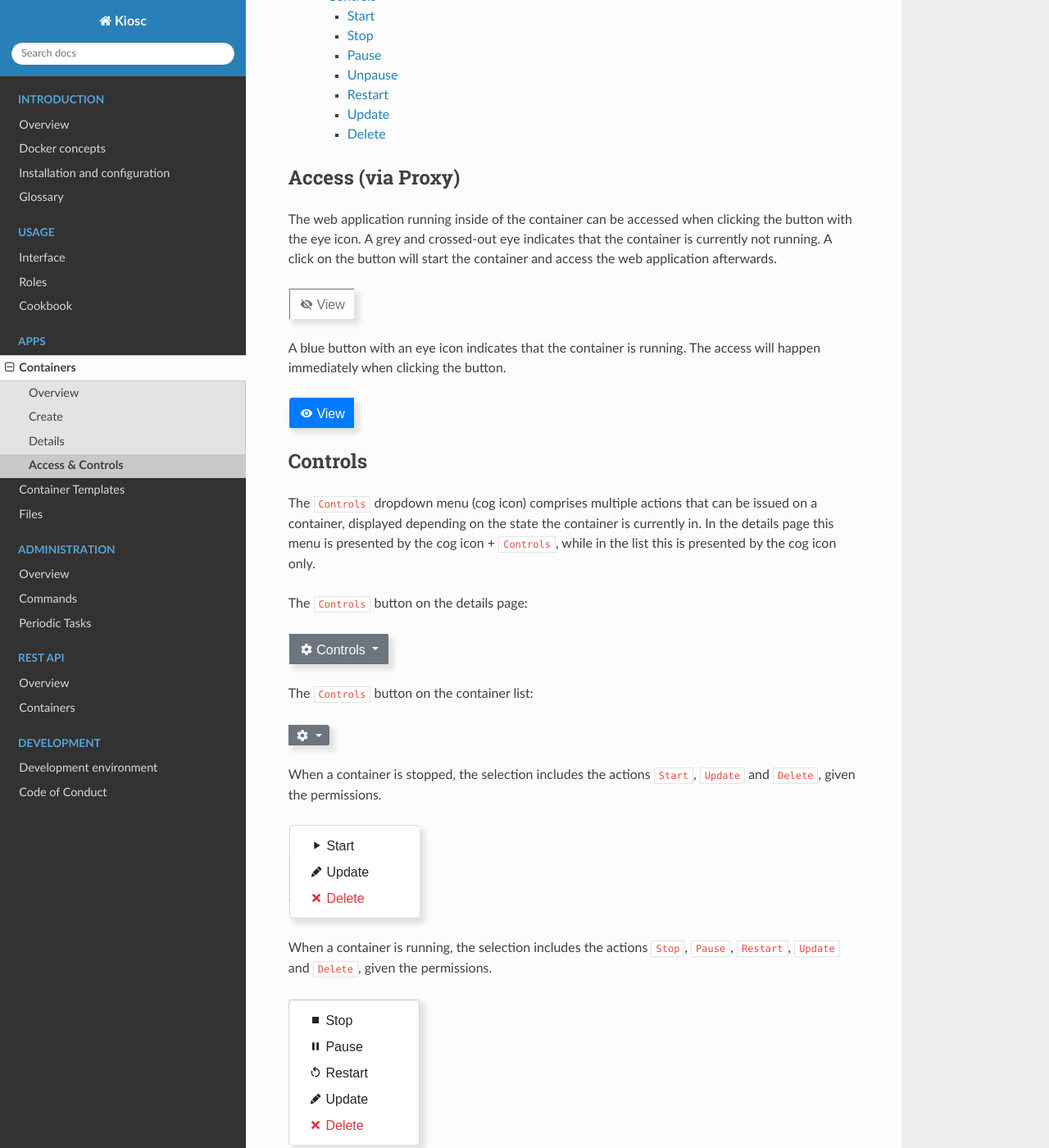
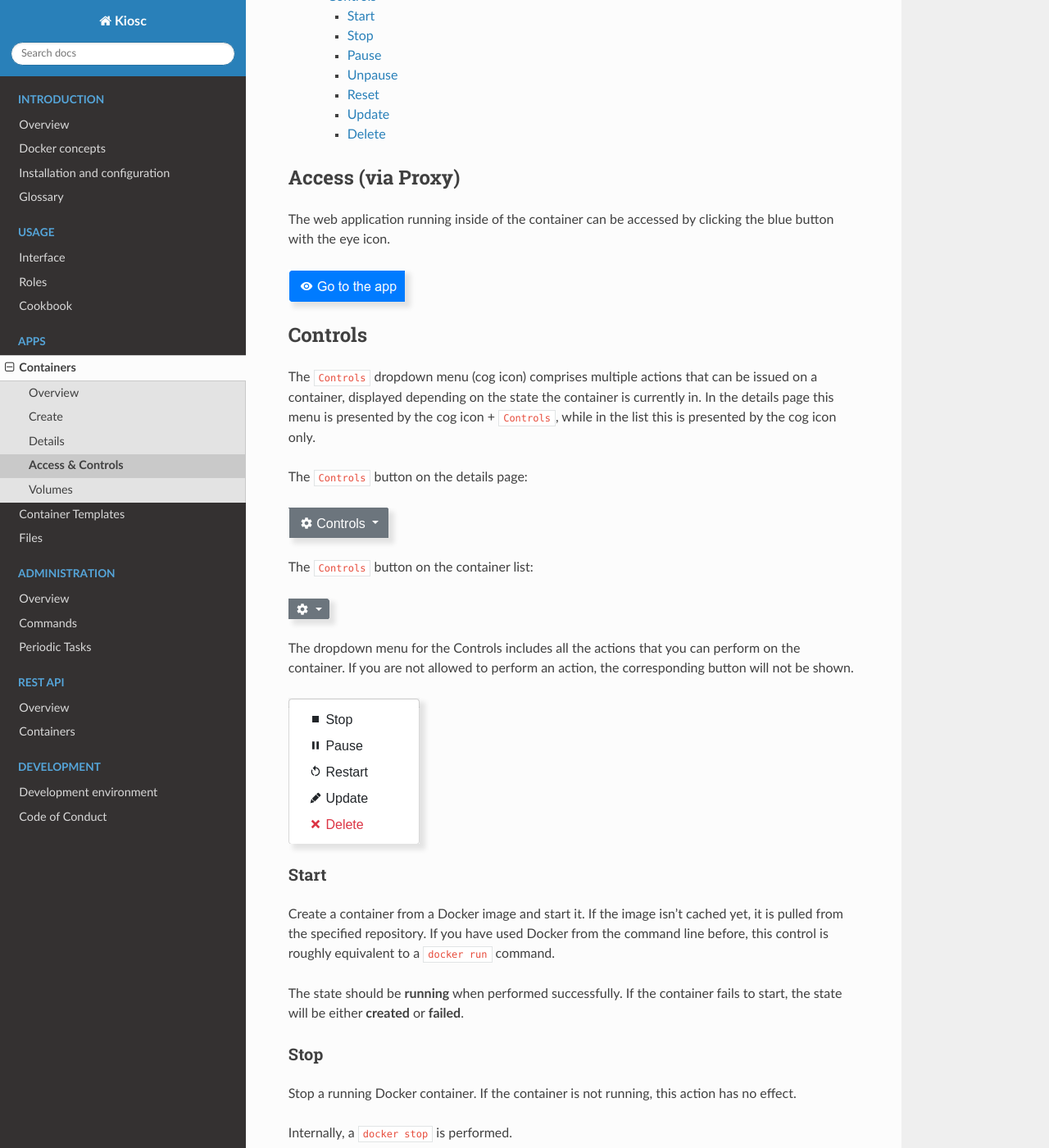
Before and after one commit to bihealth/kiosc-server, a Sphinx documentation site: the page built from docs/source/apps_containers_controls.rst, in a window 1280 px wide and 1400 px high, scrolled down 260 px. Shown: the whole window at 82% size. Built offline with Sphinx 7.4.7 and the Read the Docs theme 3.1.0, drawn with Linux system fonts in a browser that asks for light colours; some of the changed text lies outside the part shown.

Commit message:
update docs

```diff
--- a/docs/source/apps_containers_controls.rst
+++ b/docs/source/apps_containers_controls.rst
@@ -9,16 +9,7 @@ Access (via Proxy)
 ------------------
 
 The web application running inside of the container can be accessed
-when clicking the button with the eye icon. A grey and crossed-out
-eye indicates that the container is currently not running. A click
-on the button will start the container and access the web application
-afterwards.
-
-.. image:: figures/apps/containers/proxy_not_running.png
-  :alt: Proxy button when container is not running
-
-A blue button with an eye icon indicates that the container is running.
-The access will happen immediately when clicking the button.
+by clicking the blue button with the eye icon.
 
 .. image:: figures/apps/containers/proxy_running.png
   :alt: Proxy button when container is running
@@ -42,15 +33,9 @@ The ``Controls`` button on the container list:
 .. image:: figures/apps/containers/controls_button_list.png
   :alt: Controls button on the container list page
 
-When a container is stopped, the selection includes the actions
-``Start``, ``Update`` and ``Delete``, given the permissions.
-
-.. image:: figures/apps/containers/controls_menu_stopped.png
-  :alt: Control menu when container is not running
-
-When a container is running, the selection includes the actions
-``Stop``, ``Pause``, ``Restart``, ``Update`` and ``Delete``,
-given the permissions.
+The dropdown menu for the Controls includes all the actions that
+you can perform on the container. If you are not allowed to perform an action,
+the corresponding button will not be shown.
 
 .. image:: figures/apps/containers/controls_menu_running.png
   :alt: Control menu when container is not running
@@ -59,23 +44,18 @@ given the permissions.
 Start
 ^^^^^
 
-Create a container from a Docker image and start it.  If the image isn't
-cached yet, it is pulled from the specified repository.  An existing
-container is always wiped before performing the starting action.
-
-Internally, the following cadence is performed::
-
-    docker rm
-    docker pull
-    docker create
-    docker run
+Create a container from a Docker image and start it. If the image isn't cached
+yet, it is pulled from the specified repository. If you have used Docker from
+the command line before, this control is roughly equivalent to a ``docker run``
+command.
 
 The state should be **running** when performed successfully.
+If the container fails to start, the state will be either **created** or **failed**.
 
 Stop
 ^^^^
 
-Stop a running Docker container. Only available when Docker container state is reported as running.
+Stop a running Docker container. If the container is not running, this action has no effect.
 
 Internally, a ``docker stop`` is performed.
 
@@ -84,7 +64,7 @@ The state should be **exited** when performed successfully.
 Pause
 ^^^^^
 
-Pause a running Docker container. Only available when Docker container state is reported as running.
+Pause a running Docker container.
 
 Internally, a ``docker pause`` is performed.
 
@@ -93,16 +73,16 @@ The state should be **paused** when performed successfully.
 Unpause
 ^^^^^^^
 
-Unpause a paused Docker container. Only available when Docker container state is reported as paused.
+Unpause a paused Docker container.
 
 A ``docker unpause`` is performed.
 
 The state should be **running** when performed successfully.
 
-Restart
-^^^^^^^
+Reset
+^^^^^
 
-Restart a running container. Only available when Docker container state is reported as running.
+Deletes and recreates the container.
 
 Internally, the following cadence is performed::
 
@@ -111,8 +91,6 @@ Internally, the following cadence is performed::
     docker pull
     docker create
     docker start
-
-(It's NOT a ``docker restart`` as the name would suggest.)
 
 The state should be **running** when performed successfully.
 
@@ -125,8 +103,7 @@ displayed as ``<masked>`` if listed in the ``environment_secret_keys``.
 When left as ``<masked>``, the value itself will not change. To set a
 new value, simply change the value.
 
-If the Docker container state is reported as running, a restart as
-described above will be performed to account for the changes.
+Updating a container will also stop it.
 
 Delete
 ^^^^^^
--- a/docs/source/apps_containers_details.rst
+++ b/docs/source/apps_containers_details.rst
@@ -12,10 +12,9 @@ A detailed description of all the fields can be found below.
 Initial container
 ^^^^^^^^^^^^^^^^^
 
-When you created a container, the detail page will provide
+When you create a container, the detail page will provide
 you with information about the container object. Please note
 that the container is still in initial state and not running yet.
-Thus, the button to access the proxy (eye icon) is not active.
 
 .. image:: figures/apps/containers/details_created1.png
   :alt: Details of an initial container
```
Also changed, not shown: docs/source/apps_containers.rst (+6 -10 lines), docs/source/apps_containers_volumes.rst (added, +10 -0 lines), docs/source/usage_cookbook.rst (+8 -3 lines), docs/source/figures/apps/containers/proxy_not_running.png (deleted), docs/source/figures/apps/containers/proxy_running.png.
